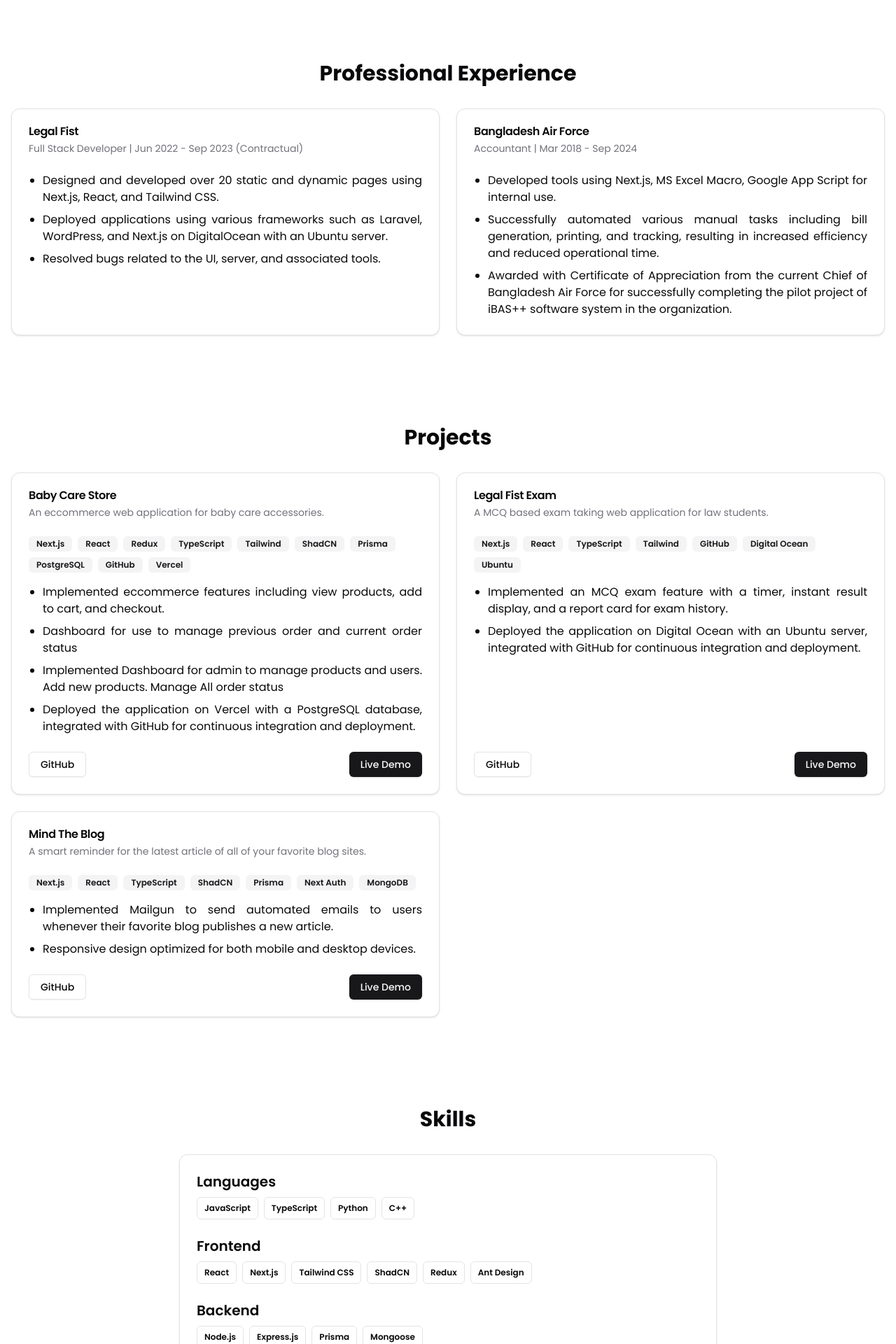
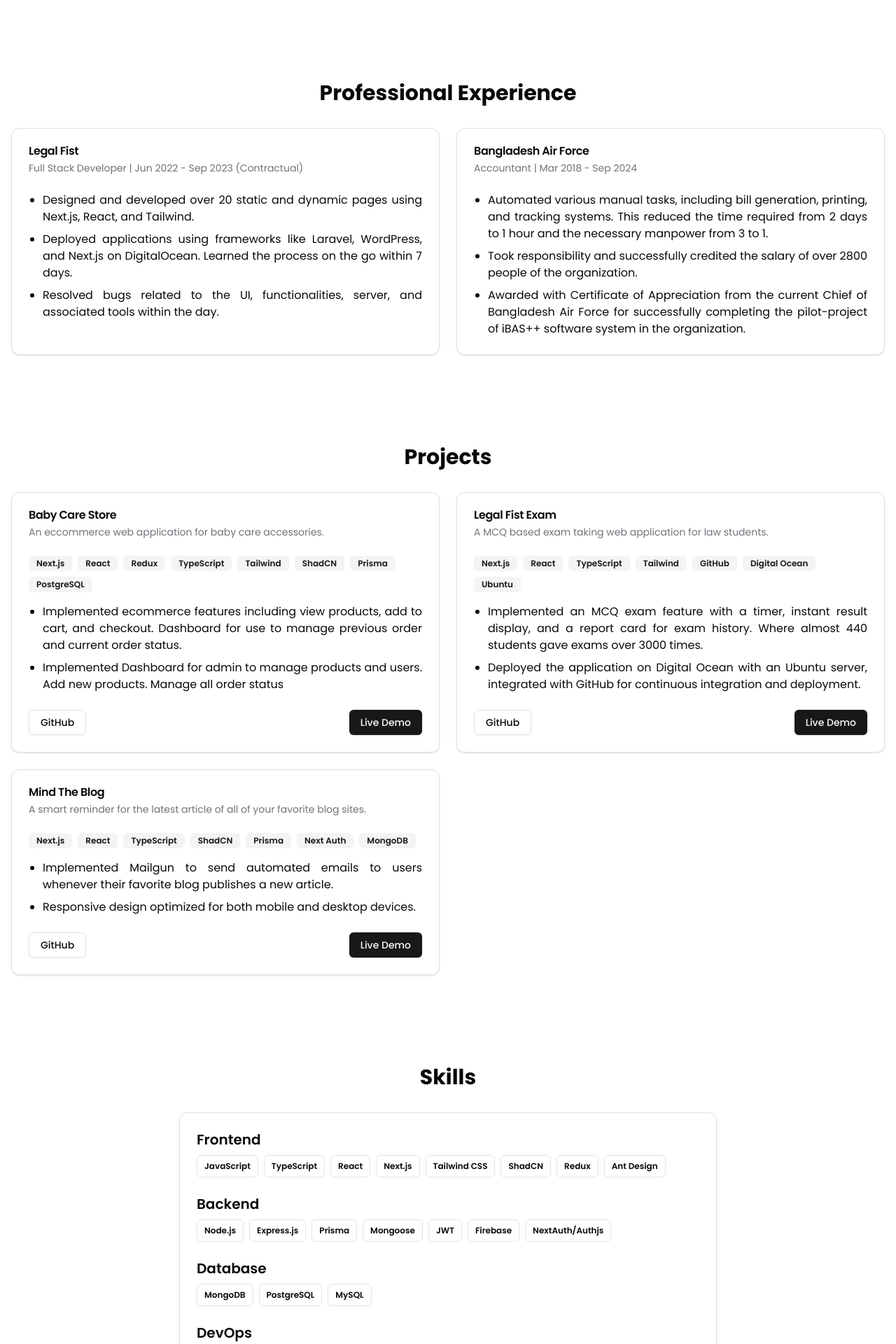
Before and after one commit to ctafsiras/ctafsiras, a Next.js app: page / in a window 1280 px wide. Shown: the part 880-2800 px from the top of the page at 70% size. Built offline with nearby package versions, Linux system fonts and the light colour scheme.

Commit message:
updated with resume

```diff
--- a/src/components/experience.tsx
+++ b/src/components/experience.tsx
@@ -7,9 +7,9 @@ export function Experience() {
       position: "Full Stack Developer",
       duration: "Jun 2022 - Sep 2023 (Contractual)",
       responsibilities: [
-        "Designed and developed over 20 static and dynamic pages using Next.js, React, and Tailwind CSS.",
-        "Deployed applications using various frameworks such as Laravel, WordPress, and Next.js on DigitalOcean with an Ubuntu server.",
-        "Resolved bugs related to the UI, server, and associated tools.",
+        "Designed and developed over 20 static and dynamic pages using Next.js, React, and Tailwind.",
+        "Deployed applications using frameworks like Laravel, WordPress, and Next.js on DigitalOcean. Learned the process on the go within 7 days.",
+        "Resolved bugs related to the UI, functionalities, server, and associated tools within the day.",
       ],
     },
     {
@@ -17,9 +17,9 @@ export function Experience() {
       position: "Accountant",
       duration: "Mar 2018 - Sep 2024",
       responsibilities: [
-        "Developed tools using Next.js, MS Excel Macro, Google App Script for internal use.",
-        "Successfully automated various manual tasks including bill generation, printing, and tracking, resulting in increased efficiency and reduced operational time.",
-        "Awarded with Certificate of Appreciation from the current Chief of Bangladesh Air Force for successfully completing the pilot project of iBAS++ software system in the organization.",
+        "Automated various manual tasks, including bill generation, printing, and tracking systems. This reduced the time required from 2 days to 1 hour and the necessary manpower from 3 to 1.",
+        "Took responsibility and successfully credited the salary of over 2800 people of the organization.",
+        "Awarded with Certificate of Appreciation from the current Chief of Bangladesh Air Force for successfully completing the pilot-project of iBAS++ software system in the organization.",
       ],
     },
   ];
--- a/src/components/hero.tsx
+++ b/src/components/hero.tsx
@@ -24,8 +24,8 @@ export function Hero() {
         <TypewriterEffect words={words} />
       </div>
       <p className="mx-auto mt-4 max-w-[700px] text-gray-500 md:text-xl dark:text-gray-400">
-        Passionate about continuous learning, exploring new technologies, and
-        creating innovative solutions to solve real-world problems.
+      A dedicated Full Stack Developer, passionate about continuous learning, exploring new technologies,
+and creating innovative solutions to solve real-world problems.
       </p>
       <div className="mt-8 flex justify-center gap-4">
         <Button asChild>
--- a/src/components/projects.tsx
+++ b/src/components/projects.tsx
@@ -23,14 +23,10 @@ export function Projects() {
         "ShadCN",
         "Prisma",
         "PostgreSQL",
-        "GitHub",
-        "Vercel",
       ],
       features: [
-        "Implemented eccommerce features including view products, add to cart, and checkout.",
-        "Dashboard for use to manage previous order and current order status",
-        "Implemented Dashboard for admin to manage products and users. Add new products. Manage All order status",
-        "Deployed the application on Vercel with a PostgreSQL database, integrated with GitHub for continuous integration and deployment.",
+        "Implemented ecommerce features including view products, add to cart, and checkout. Dashboard for use to manage previous order and current order status.",
+        "Implemented Dashboard for admin to manage products and users. Add new products. Manage all order status",
       ],
       github: "https://github.com/ctafsiras/baby-care-store",
       live: "https://baby-care-store-three.vercel.app",
@@ -48,10 +44,10 @@ export function Projects() {
         "Ubuntu",
       ],
       features: [
-        "Implemented an MCQ exam feature with a timer, instant result display, and a report card for exam history.",
+        "Implemented an MCQ exam feature with a timer, instant result display, and a report card for exam history. Where almost 440 students gave exams over 3000 times.",
         "Deployed the application on Digital Ocean with an Ubuntu server, integrated with GitHub for continuous integration and deployment.",
       ],
-      github: "https://github.com/ctafsiras/legalfist-exam.git",
+      github: "",
       live: "https://exam.legalfist.com",
     },
     {
@@ -103,7 +99,7 @@ export function Projects() {
               </ul>
             </CardContent>
             <CardFooter className="flex justify-between">
-              <Button asChild variant="outline">
+              <Button disabled={!project.github} asChild variant="outline">
                 <a
                   href={project.github}
                   target="_blank"
--- a/src/components/skills.tsx
+++ b/src/components/skills.tsx
@@ -6,12 +6,10 @@ const ClientReOrder = dynamic(() => import("./reorder"), { ssr: false });
 export function Skills() {
   const skillCategories = [
     {
-      category: "Languages",
-      skills: ["JavaScript", "TypeScript", "Python", "C++"],
-    },
-    {
       category: "Frontend",
       skills: [
+        "JavaScript",
+        "TypeScript",
         "React",
         "Next.js",
         "Tailwind CSS",
@@ -22,15 +20,19 @@ export function Skills() {
     },
     {
       category: "Backend",
-      skills: ["Node.js", "Express.js", "Prisma", "Mongoose"],
+      skills: ["Node.js", "Express.js", "Prisma", "Mongoose", "JWT", "Firebase", "NextAuth/Authjs"],
     },
     {
       category: "Database",
-      skills: ["MySQL", "MongoDB", "PostgreSQL"],
+      skills: ["MongoDB", "PostgreSQL", "MySQL"],
     },
     {
       category: "DevOps",
-      skills: ["Git", "Github", "DigitalOcean", "Ubuntu", "Vercel", "Firebase"],
+      skills: ["Git", "Github", "DigitalOcean", "Ubuntu", "Vercel"],
+    },
+    {
+      category: "Interpersonal Skills",
+      skills: ["Diligent", "Problem Solver", "Highly Accountable", "Active Listener", "Team Player"],
     },
   ];
 
```
